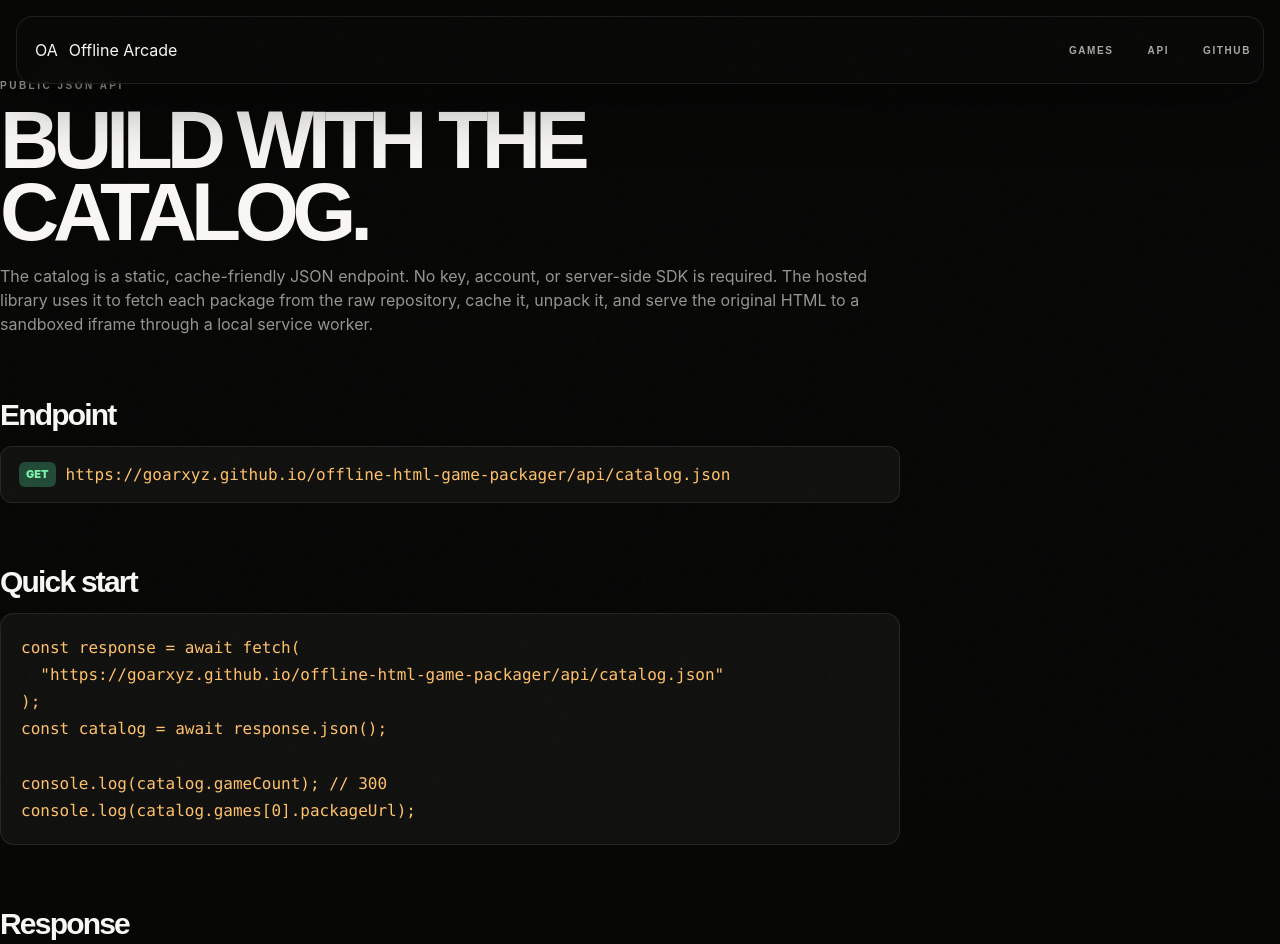
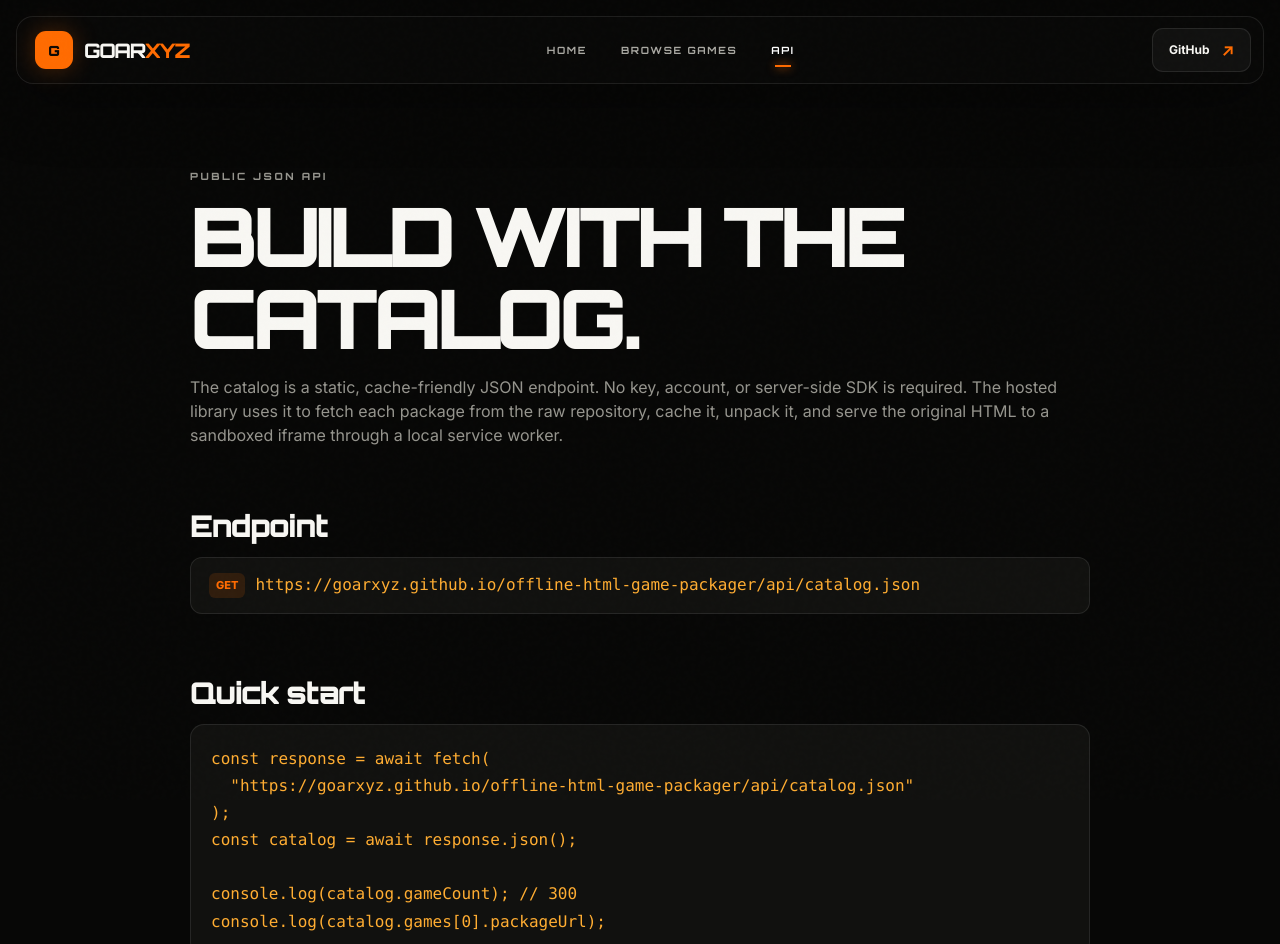
Before and after one commit to goarxyz/offline-html-game-packager, a website: page web/api.html in a window 1280 px wide. Shown: the top 944 px of the page. Drawn offline with Linux system fonts and the light colour scheme.

Commit message:
Restyle goarxyz API documentation

```diff
--- a/web/api.html
+++ b/web/api.html
@@ -3,17 +3,21 @@
 <head>
   <meta charset="utf-8">
   <meta name="viewport" content="width=device-width,initial-scale=1">
-  <meta name="theme-color" content="#0c0d10">
-  <title>Catalog API — Offline Arcade</title>
+  <meta name="theme-color" content="#070706">
+  <title>Catalog API — goarxyz</title>
+  <link rel="preconnect" href="https://fonts.googleapis.com">
+  <link rel="preconnect" href="https://fonts.gstatic.com" crossorigin>
+  <link href="https://fonts.googleapis.com/css2?family=Inter:wght@400;500;600;700;800&family=Orbitron:wght@600;700;800;900&display=swap" rel="stylesheet">
   <link rel="stylesheet" href="./styles.css">
   <style>
-    .docs{max-width:900px;padding:80px 0 120px}.docs h1{font-size:clamp(46px,8vw,82px)}.docs h2{font-size:30px;margin:64px 0 16px}.docs h3{margin:32px 0 8px}.docs p,.docs li{color:var(--muted)}code,pre{font-family:"SFMono-Regular",Consolas,monospace}code{color:#ffc16a}pre{overflow:auto;padding:20px;border:1px solid var(--line);border-radius:14px;background:var(--panel);color:#d9dce3;line-height:1.7}.endpoint{display:flex;align-items:center;gap:10px;padding:15px 18px;border:1px solid var(--line);border-radius:12px;background:var(--panel)}.method{padding:4px 7px;border-radius:6px;background:#224b37;color:#7df0a9;font-size:11px;font-weight:900}.docs table{width:100%;border-collapse:collapse}.docs th,.docs td{text-align:left;padding:13px;border-bottom:1px solid var(--line);vertical-align:top}.docs th{color:var(--text)}.back{color:var(--accent)}
+    .docs{width:min(calc(100% - 40px),900px);margin:auto;padding:170px 0 120px;overflow:visible}.docs h1{font-size:clamp(46px,8vw,82px);line-height:1;letter-spacing:-.06em}.docs h2{font-size:30px;margin:64px 0 16px;letter-spacing:-.04em}.docs h3{margin:32px 0 8px}.docs p,.docs li{color:var(--muted)}code,pre{font-family:"SFMono-Regular",Consolas,monospace}code{color:var(--amber)}pre{overflow:auto;padding:20px;border:1px solid var(--line);border-radius:14px;background:var(--panel);color:#d9dce3;line-height:1.7}.endpoint{display:flex;align-items:center;gap:10px;padding:15px 18px;border:1px solid var(--line);border-radius:12px;background:var(--panel);overflow:auto}.method{padding:4px 7px;border-radius:6px;background:rgba(255,107,0,.13);color:var(--orange);font-size:11px;font-weight:900}.docs table{width:100%;border-collapse:collapse}.docs th,.docs td{text-align:left;padding:13px;border-bottom:1px solid var(--line);vertical-align:top}.docs th{color:var(--text)}.back{color:var(--orange)}@media(max-width:600px){.docs table{font-size:12px}.docs th,.docs td{padding:10px 6px}}
   </style>
 </head>
 <body>
   <header class="site-header">
-    <a class="brand" href="./"><span class="brand-mark" aria-hidden="true">OA</span><span>Offline Arcade</span></a>
-    <nav><a href="./">Games</a><a href="./api.html">API</a><a href="https://github.com/goarxyz/offline-html-game-packager">GitHub</a></nav>
+    <a class="brand" href="./"><span class="brand-icon" aria-hidden="true">G</span><span class="brand-word">goar<span>xyz</span></span></a>
+    <nav><a href="./">Home</a><a href="./#games">Browse games</a><a class="active" href="./api.html">API</a></nav>
+    <a class="header-cta" href="https://github.com/goarxyz/offline-html-game-packager">GitHub <span>↗</span></a>
   </header>
   <main class="docs">
     <p class="eyebrow">Public JSON API</p>
```
